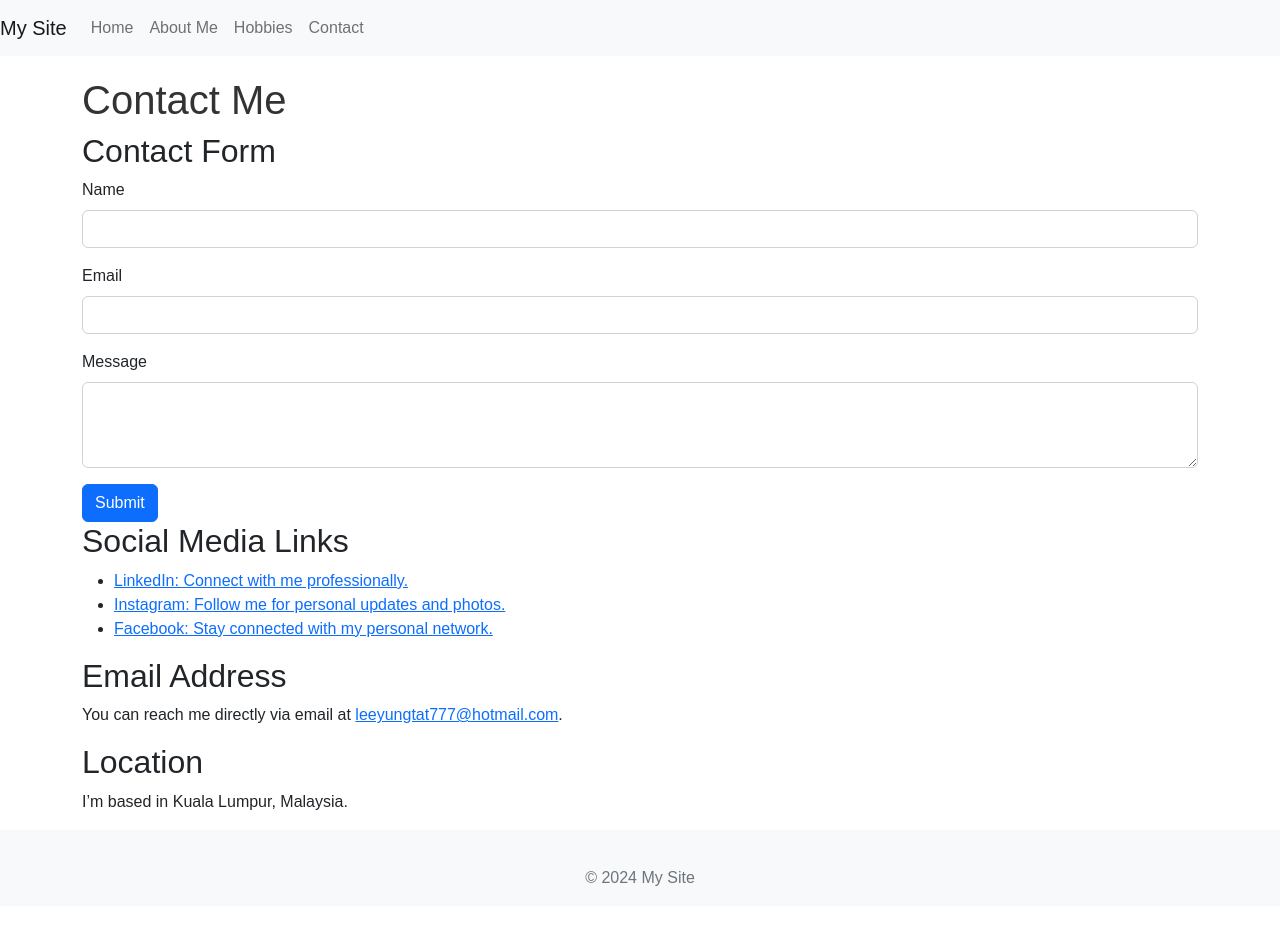
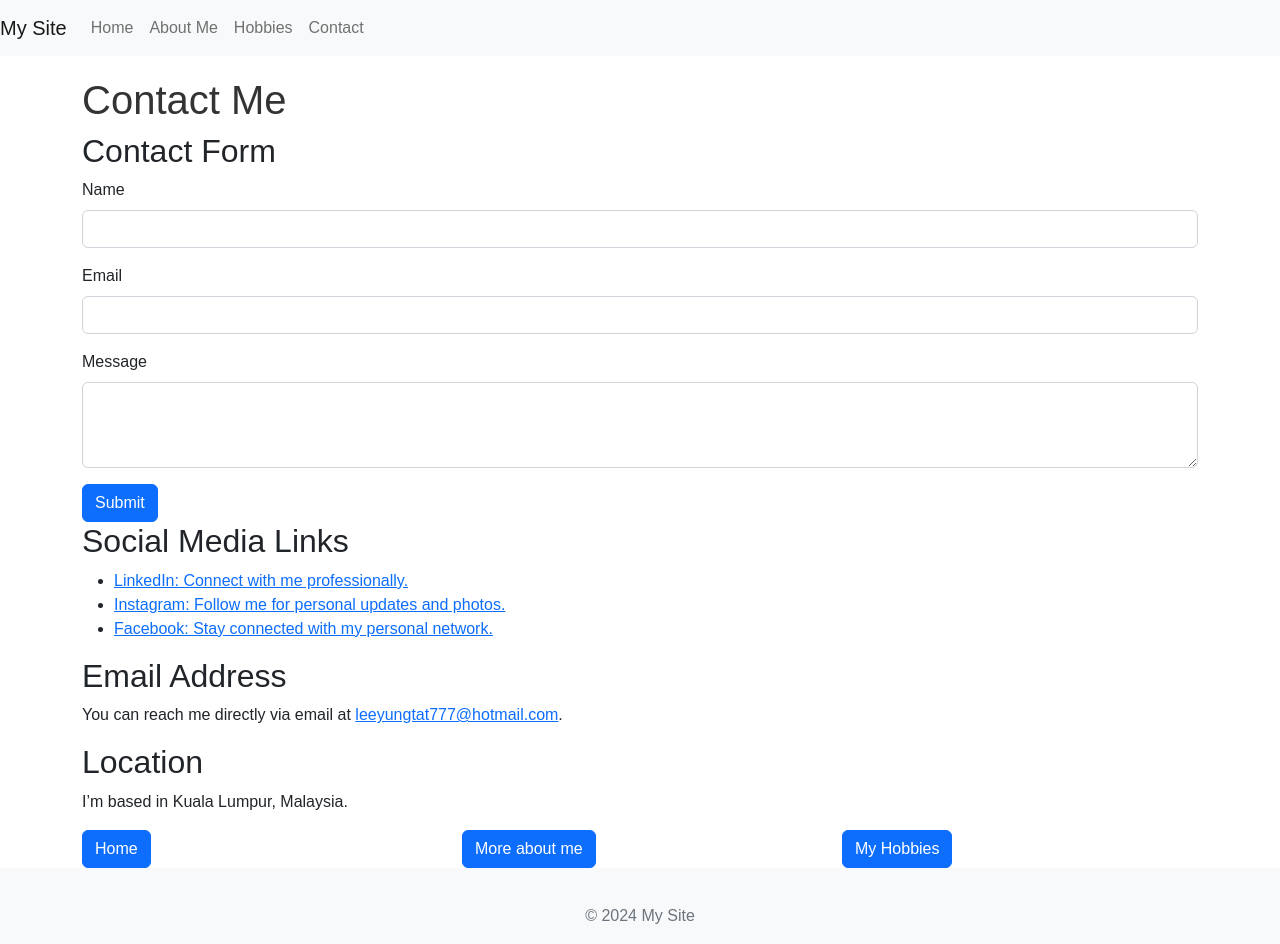
Before and after one commit to cuberty/my-website, a plain HTML site: page contact.html in a window 1280 px wide. Before the commit the page ends 906 px from the top, so only its background shows below. Drawn offline with nearby package versions, Linux system fonts and the light colour scheme.

Commit message:
Update contact.html

```diff
--- a/contact.html
+++ b/contact.html
@@ -63,6 +63,20 @@
                 <h2>Location</h2>
                 <p>I’m based in Kuala Lumpur, Malaysia.</p>
             </section>
+            <div class="row">
+                <div class="col">
+                    <a href="index.html" class="btn btn-primary">Home</a>
+                </div>
+                <div class="col">
+                    <a href="about.html" class="btn btn-primary">More about me</a>
+                </div>
+                <div class="col">
+                    <a href="hobby.html" class="btn btn-primary">My Hobbies</a>
+                </div>
+                <!-- <div class="col">
+                    <a href="contact.html" class="btn btn-primary">Contact Me</a>
+                </div> -->
+            </div>
         </div>
 
         <footer class="footer mt-auto py-3 bg-light">
```
